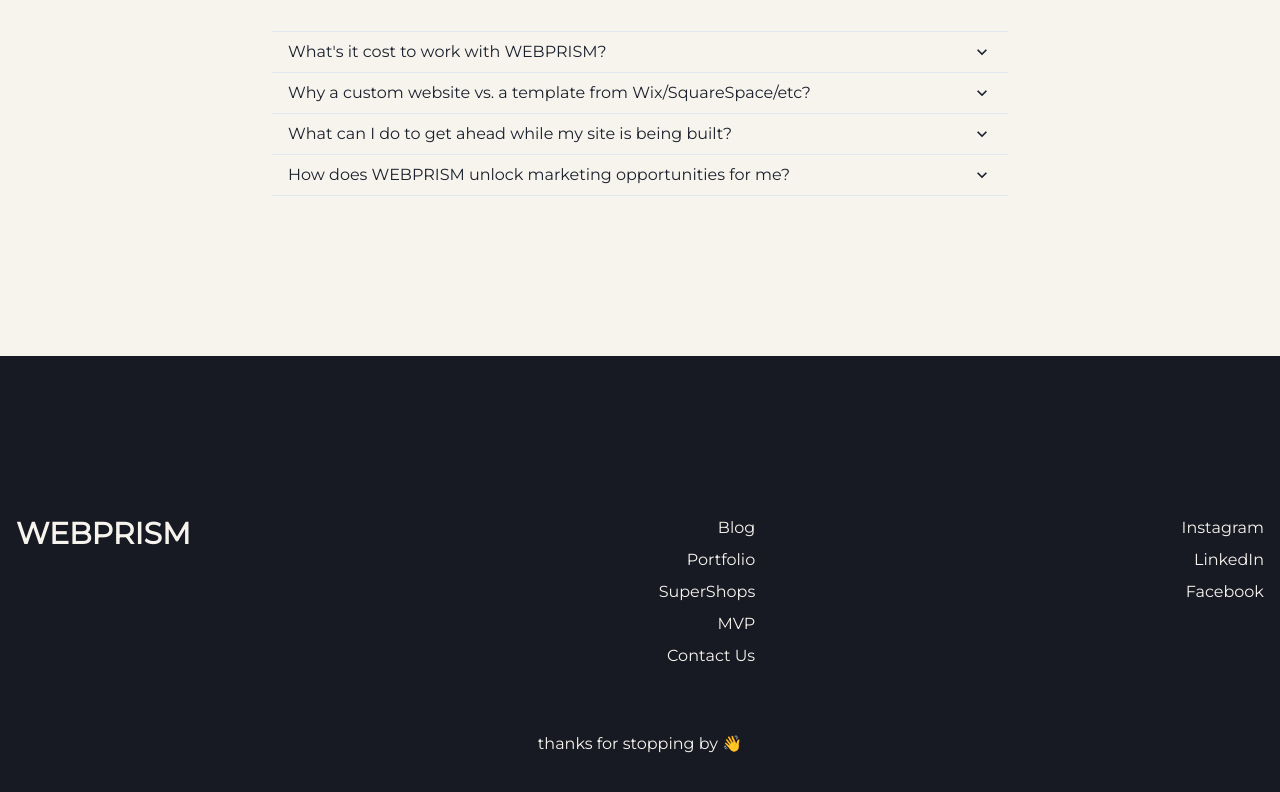
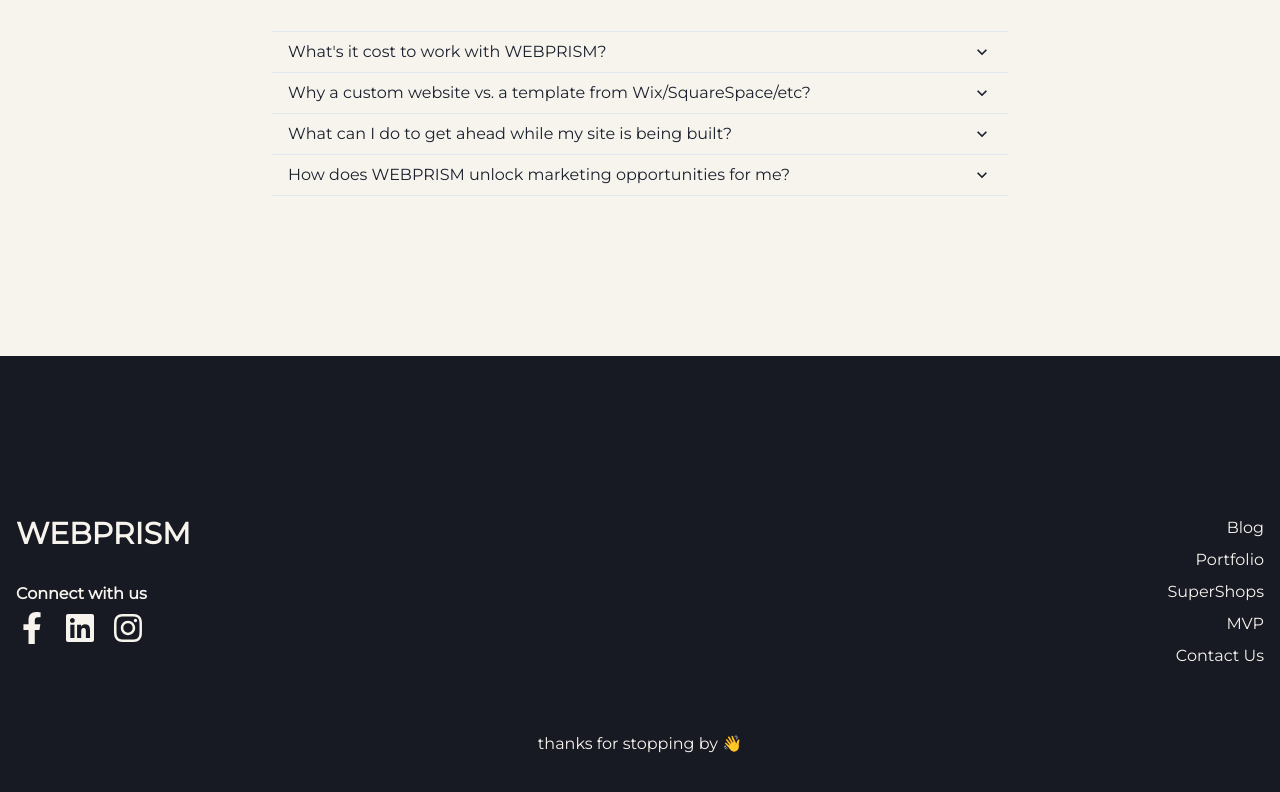
Before and after one commit to webprismdevin/webprism.co, a Next.js app: page /contact in a window 1280 px wide. Shown: the part 927-1719 px from the top of the page. Built offline with nearby package versions, Linux system fonts and the light colour scheme; no server answers.

Commit message:
social links

```diff
--- a/components/footer.tsx
+++ b/components/footer.tsx
@@ -8,7 +8,9 @@ import {
   SimpleGrid,
   GridItem,
   Stack,
+  Icon
 } from "@chakra-ui/react";
+import { FaFacebookF, FaInstagram, FaLinkedin } from "react-icons/fa";
 
 const Footer = () => {
   return (
@@ -23,8 +25,22 @@ const Footer = () => {
           >
             <GridItem colSpan={1} rowSpan={1}>
               <Heading size="lg">WEBPRISM</Heading>
+              <Stack alignItems={"flex-start"} mt={8}>
+                <Heading size="sm">Connect with us</Heading>
+                <Stack direction="row" spacing={4}>
+                  <Link href="https://www.instagram.com/webprism.co/" passHref>
+                    <Icon as={FaFacebookF} h={8} w={8} />
+                  </Link>
+                  <Link href="https://www.linkedin.com/company/webprism/" passHref>
+                  <Icon as={FaLinkedin} h={8} w={8} />
+                  </Link>
+                  <Link href="https://www.facebook.com/webprismco" passHref>
+                  <Icon as={FaInstagram} h={8} w={8} />
+                  </Link>
+                </Stack>
+              </Stack>
             </GridItem>
-            <GridItem colSpan={2} rowSpan={1} textAlign={"right"}>
+            <GridItem colSpan={4} rowSpan={1} textAlign={"right"}>
               <Stack>
                 <Link href="/posts" passHref>
                   <Text>Blog</Text>
@@ -43,13 +59,6 @@ const Footer = () => {
                 </Link>
               </Stack>
             </GridItem>
-            <GridItem colSpan={2} rowSpan={1} textAlign={"right"}>
-              <Stack>
-                <Text>Instagram</Text>
-                <Text>LinkedIn</Text>
-                <Text>Facebook</Text>
-              </Stack>
-            </GridItem>
           </SimpleGrid>
           <Text textAlign={"center"}>thanks for stopping by 👋</Text>
         </Stack>
```
Also changed, not shown: pages/index.tsx (+31 -15 lines).
